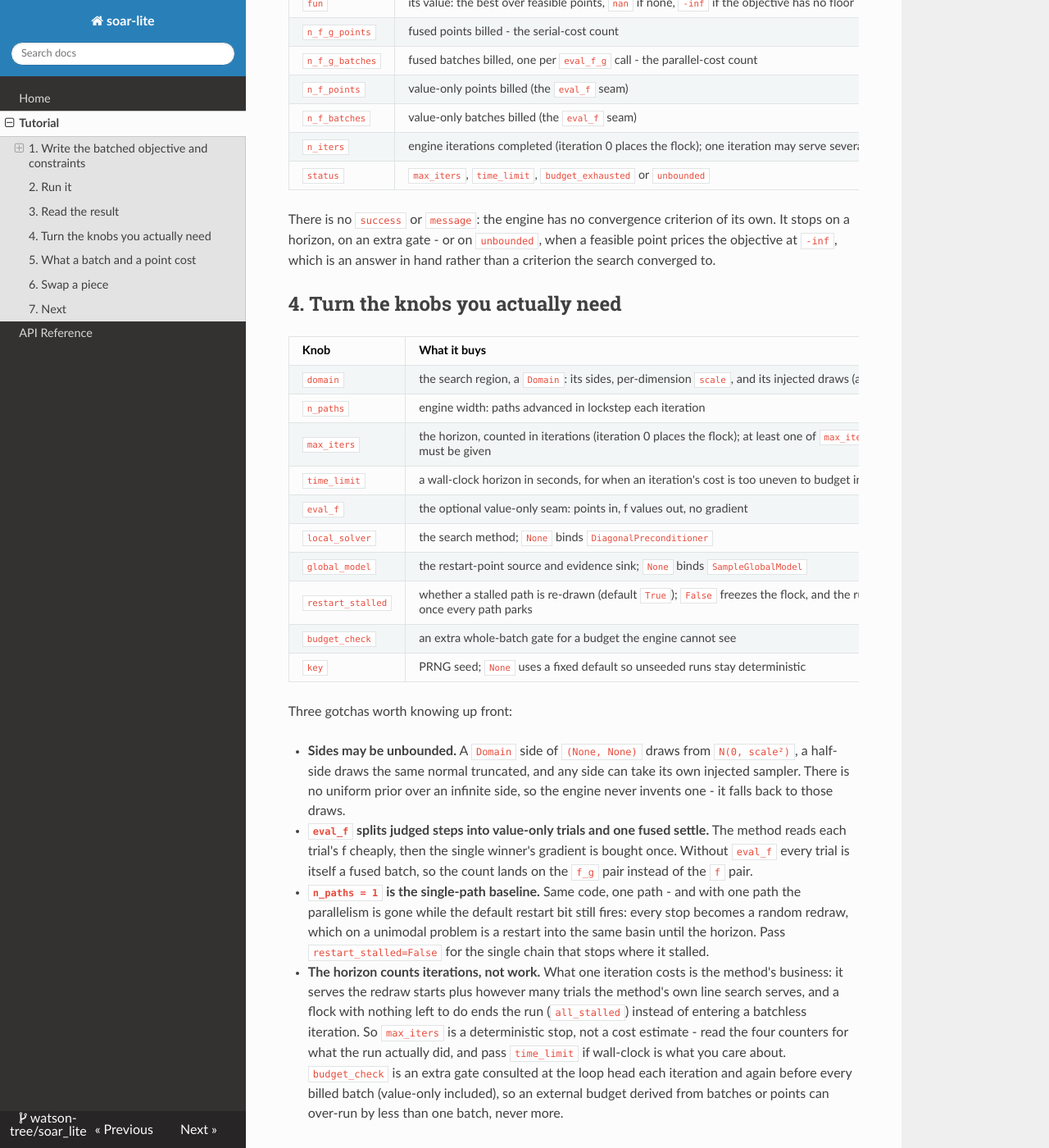
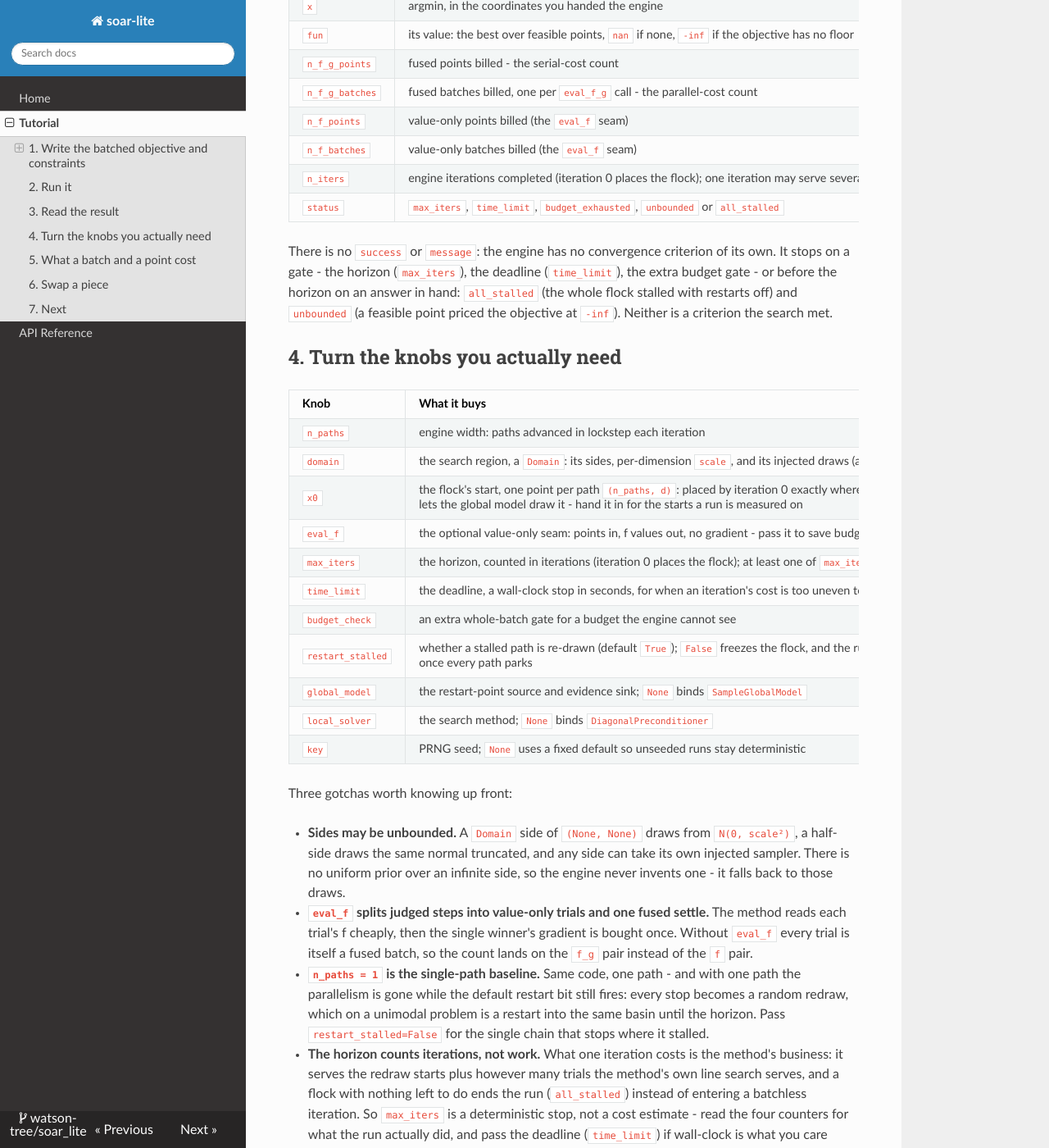
Before and after one commit to watson-tree/soar_lite, an MkDocs documentation site: the page built from docs/tutorial/getting-started.md, in a window 1280 px wide and 1400 px high, scrolled down 3176 px. Shown: the whole window at 82% size. Built offline with MkDocs 1.6.1, drawn with Linux system fonts in a browser that asks for light colours; nearby versions of some CDN libraries; some of the changed text lies outside the part shown.

Commit message:
docs: align the tutorial's knobs and status with the code, clear the glossary

```diff
--- a/docs/tutorial/getting-started.md
+++ b/docs/tutorial/getting-started.md
@@ -118,8 +118,10 @@ either matters, write the gradient by hand and hand the engine a fused
 ## 2. Run it
 
 `eval_f_g` is the only positional argument; everything else is keyword-only.
-`domain` and `n_paths` are required, and a run needs a horizon - at least one
-of `max_iters` or `time_limit`. `eval_f` is optional (the value-only seam).
+`domain` and `n_paths` are required, and a run needs a stop - at least one of
+the horizon `max_iters` or the deadline `time_limit`. `eval_f` is optional
+(the value-only seam), handed in here for the budget it saves when the method
+enumerates trials; the default single-sample step leaves it unbilled this run.
 Each missing required argument is refused by `ValueError` rather
 than guessed.
 
@@ -163,26 +166,29 @@ correspond:
 | `n_f_points` | value-only points billed (the `eval_f` seam) |
 | `n_f_batches` | value-only batches billed (the `eval_f` seam) |
 | `n_iters` | engine iterations completed (iteration 0 places the flock); one iteration may serve several batches |
-| `status` | `max_iters`, `time_limit`, `budget_exhausted` or `unbounded` |
+| `status` | `max_iters`, `time_limit`, `budget_exhausted`, `unbounded` or `all_stalled` |
 
 There is no `success` or `message`: the engine has no convergence criterion of
-its own. It stops on a horizon, on an extra gate - or on `unbounded`, when a
-feasible point prices the objective at `-inf`, which is an answer in hand rather
-than a criterion the search converged to.
+its own. It stops on a gate - the horizon (`max_iters`), the deadline
+(`time_limit`), the extra budget gate - or before the horizon on an answer in
+hand: `all_stalled` (the whole flock stalled with restarts off) and `unbounded`
+(a feasible point priced the objective at `-inf`). Neither is a criterion the
+search met.
 
 ## 4. Turn the knobs you actually need
 
 | Knob | What it buys |
 | --- | --- |
+| `n_paths` | engine width: paths advanced in lockstep each iteration |
 | `domain` | the search region, a `Domain`: its sides, per-dimension `scale`, and its injected draws (a side may be unbounded) |
-| `n_paths` | engine width: paths advanced in lockstep each iteration |
+| `x0` | the flock's start, one point per path `(n_paths, d)`: placed by iteration 0 exactly where you ask; `None` lets the global model draw it - hand it in for the starts a run is measured on |
+| `eval_f` | the optional value-only seam: points in, f values out, no gradient - pass it to save budget, omit it in a fused-only comparison |
 | `max_iters` | the horizon, counted in iterations (iteration 0 places the flock); at least one of `max_iters`/`time_limit` must be given |
-| `time_limit` | a wall-clock horizon in seconds, for when an iteration's cost is too uneven to budget in iterations |
-| `eval_f` | the optional value-only seam: points in, f values out, no gradient |
+| `time_limit` | the deadline, a wall-clock stop in seconds, for when an iteration's cost is too uneven to budget in iterations |
+| `budget_check` | an extra whole-batch gate for a budget the engine cannot see |
+| `restart_stalled` | whether a stalled path is re-drawn (default `True`); `False` freezes the flock, and the run ends on `all_stalled` once every path parks |
+| `global_model` | the restart-point source and evidence sink; `None` binds `SampleGlobalModel` |
 | `local_solver` | the search method; `None` binds `DiagonalPreconditioner` |
-| `global_model` | the restart-point source and evidence sink; `None` binds `SampleGlobalModel` |
-| `restart_stalled` | whether a stalled path is re-drawn (default `True`); `False` freezes the flock, and the run ends on `all_stalled` once every path parks |
-| `budget_check` | an extra whole-batch gate for a budget the engine cannot see |
 | `key` | PRNG seed; `None` uses a fixed default so unseeded runs stay deterministic |
 
 Three gotchas worth knowing up front:
@@ -206,7 +212,7 @@ Three gotchas worth knowing up front:
   run (`all_stalled`) instead of entering a batchless iteration. So `max_iters`
   is a deterministic stop, not
   a cost estimate - read the four counters for what the run actually
-  did, and pass `time_limit` if wall-clock is what you care about. `budget_check`
+  did, and pass the deadline (`time_limit`) if wall-clock is what you care about. `budget_check`
   is an extra gate consulted at the loop head each iteration and again before
   every billed batch (value-only included), so an external budget derived from
   batches or points can over-run by less than one batch, never more.
```
Also changed, not shown: other parts of docs/tutorial/getting-started.md (+1 -0 lines), CONTEXT.md (+3 -3 lines).
